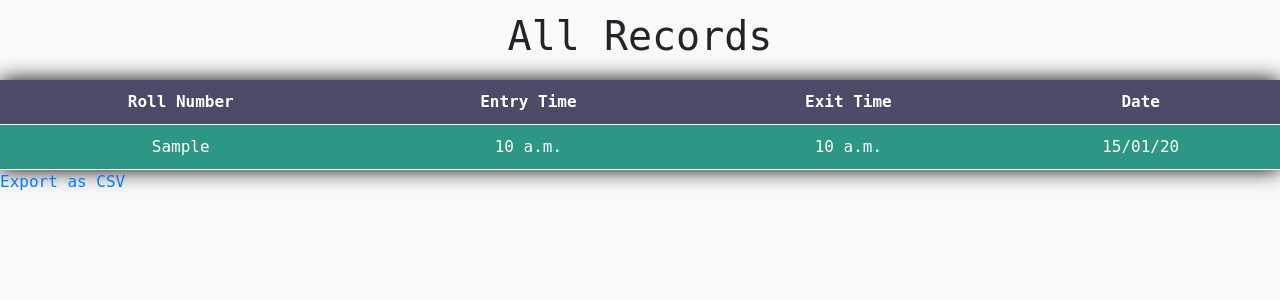
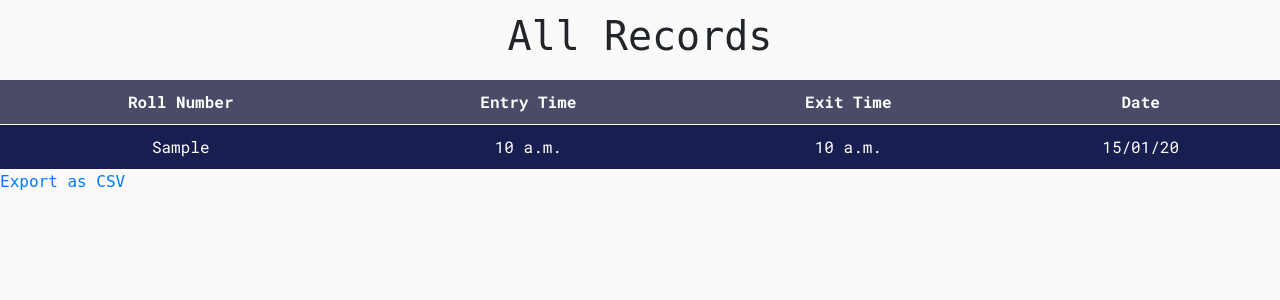
Before and after one commit to AfthabEK/Entry-Exit-DL, a Django app: page /allrecords/ in a window 1280 px wide. Shown: the part 56-356 px from the top of the page. Run offline with Django 3.2, Linux system fonts and the light colour scheme; tables that the repository leaves empty hold one stand-in row (values such as "Sample post"); some libraries are stand-ins or nearby versions.

Commit message:
updated style.css

```diff
--- a/enter/templates/base.html
+++ b/enter/templates/base.html
@@ -11,7 +11,10 @@
 
   <!-- Bootstrap CSS -->
   <link rel="stylesheet" href="https://stackpath.bootstrapcdn.com/bootstrap/4.4.1/css/bootstrap.min.css" integrity="sha384-Vkoo8x4CGsO3+Hhxv8T/Q5PaXtkKtu6ug5TOeNV6gBiFeWPGFN9MuhOf23Q9Ifjh" crossorigin="anonymous">
-
+  <link rel="stylesheet" href="static/style.css">
+  <link rel="preconnect" href="https://fonts.googleapis.com">
+<link rel="preconnect" href="https://fonts.gstatic.com" crossorigin>
+<link href="https://fonts.googleapis.com/css2?family=Roboto+Mono:wght@300;400;500;700&display=swap" rel="stylesheet">
 
  <link href="https://fonts.googleapis.com/css?family=Lato&display=swap" rel="stylesheet">
 
@@ -113,29 +116,33 @@ input[type=text]:hover, input[type=password]:hover, input[type=email]:hover, tex
     .neon-table {
       width: 100%;
       border-collapse: collapse;
-      box-shadow: 0 0 20px #000000;
+      box-shadow: 0 0 0px #000000;
     }
 
     .neon-table th, .neon-table td {
       padding: 10px;
       text-align: center;
+      font-family: 'Roboto Mono', monospace;
       border-bottom: 1px solid #ffffff;
     }
 
     .neon-table th {
       background-color: #494b67;
       color: #ffffff;
+      font-family: 'Roboto Mono', monospace;
       font-weight: bold;
     }
 
     .neon-table tr:nth-child(even) {
-      background-color: #366060;
+      background-color: #171818;
       color: #ffffff;
+      font-family: 'Roboto Mono', monospace;
 
     }
 
     .neon-table tr:nth-child(odd) {
-      background-color: #2c9883;
+      background-color: #141a4dfa;
+      font-family: 'Roboto Mono', monospace;
       color: #ffffff;
     }
   </style>
--- a/enter/templates/static/style.css
+++ b/enter/templates/static/style.css
@@ -1,7 +1,6 @@
 .neon-table {
     width: 100%;
     border-collapse: collapse;
-    box-shadow: 0 0 20px #000000;
   }
 
   .neon-table th, .neon-table td {
```
